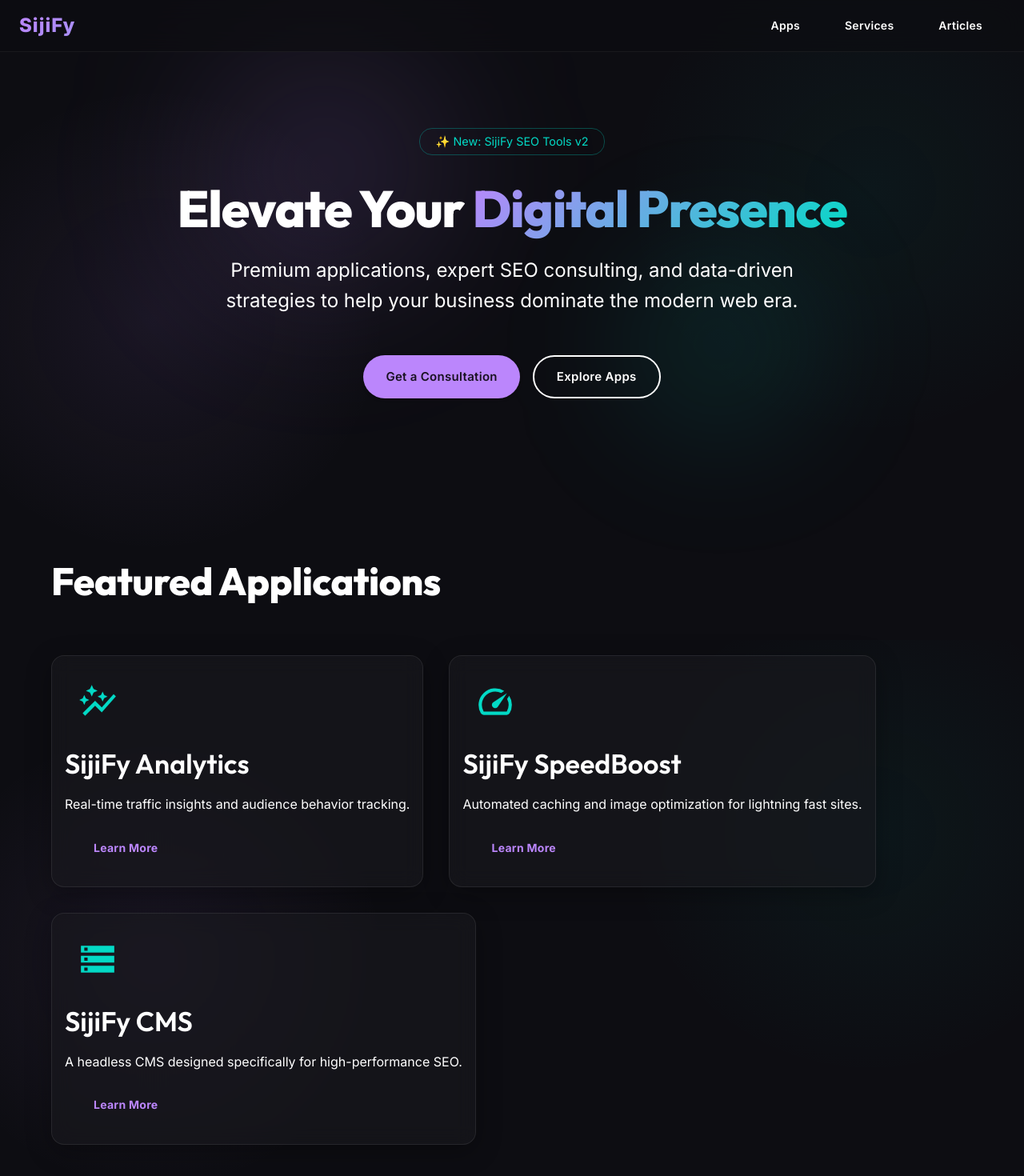
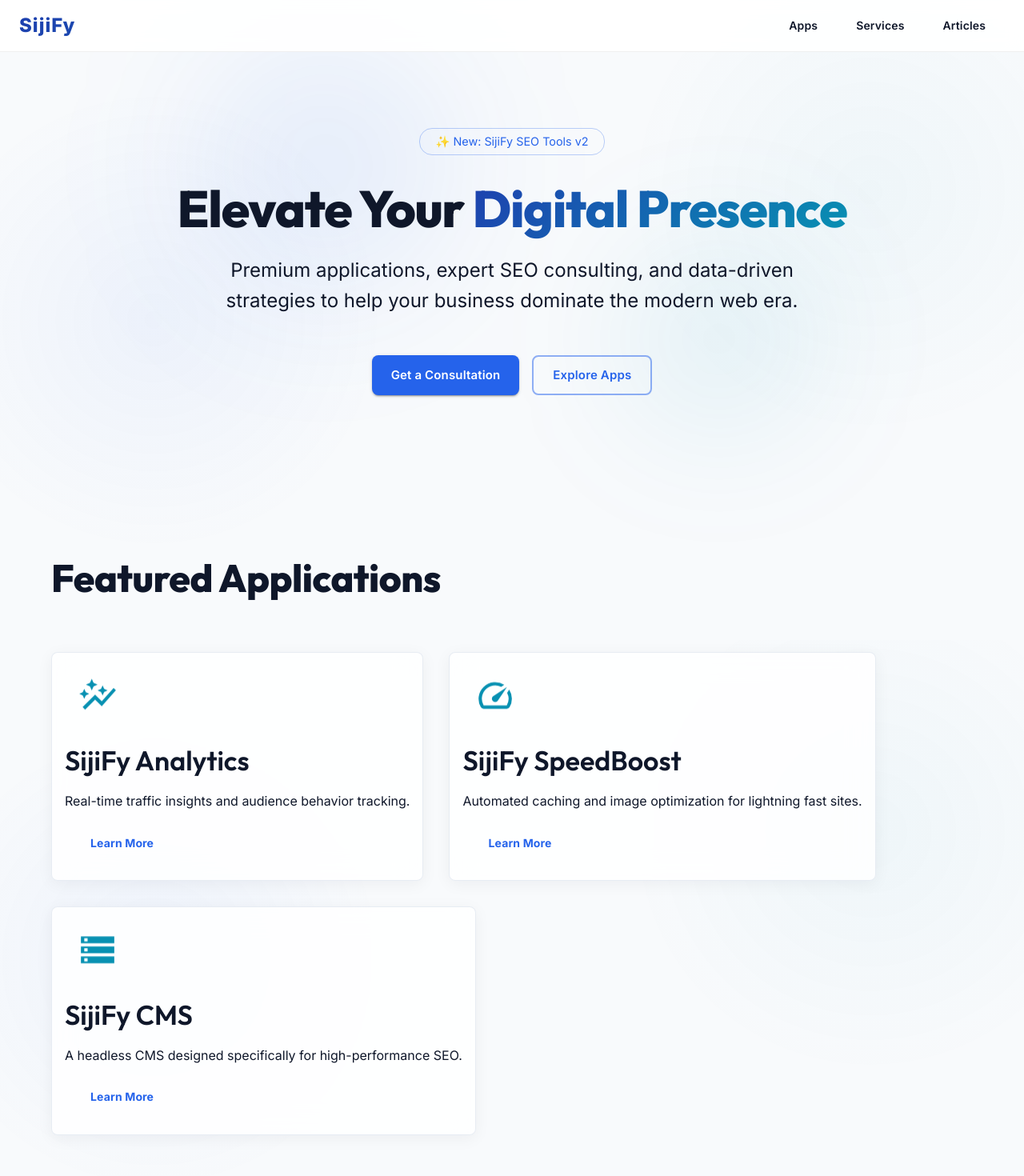
Before and after one commit to sijify/sijify.github.io, a React (Vite) app: page / in a window 1280 px wide. Shown: the top 1470 px of the page at 80% size. Built offline with nearby package versions, Linux system fonts and the light colour scheme.

Commit message:
style: change theme to professional tech blue and teal

```diff
--- a/src/App.jsx
+++ b/src/App.jsx
@@ -36,11 +36,11 @@ const Navbar = () => (
 const Hero = () => (
   <Box component="header" sx={{ pt: { xs: 15, md: 20 }, pb: { xs: 10, md: 15 }, textAlign: 'center', position: 'relative' }} className="animate-fade-in-up">
     {/* Decorative background blur elements */}
-    <Box sx={{ position: 'absolute', top: '10%', left: '20%', width: '300px', height: '300px', background: 'rgba(187,134,252,0.15)', filter: 'blur(100px)', borderRadius: '50%', zIndex: -1 }} className="float-animation" />
-    <Box sx={{ position: 'absolute', bottom: '10%', right: '20%', width: '250px', height: '250px', background: 'rgba(3,218,198,0.1)', filter: 'blur(80px)', borderRadius: '50%', zIndex: -1 }} className="float-animation delay-200" />
+    <Box sx={{ position: 'absolute', top: '10%', left: '20%', width: '300px', height: '300px', background: 'rgba(37,99,235,0.1)', filter: 'blur(100px)', borderRadius: '50%', zIndex: -1 }} className="float-animation" />
+    <Box sx={{ position: 'absolute', bottom: '10%', right: '20%', width: '250px', height: '250px', background: 'rgba(8,145,178,0.08)', filter: 'blur(80px)', borderRadius: '50%', zIndex: -1 }} className="float-animation delay-200" />
 
     <Container maxWidth="md">
-      <Chip label="✨ New: SijiFy SEO Tools v2" color="secondary" variant="outlined" sx={{ mb: 4, px: 1, py: 2, fontSize: '0.9rem', borderColor: 'rgba(3,218,198,0.3)' }} />
+      <Chip label="✨ New: SijiFy SEO Tools v2" color="primary" variant="outlined" sx={{ mb: 4, px: 1, py: 2, fontSize: '0.9rem', borderColor: 'rgba(37,99,235,0.3)' }} />
       <Typography variant="h1" gutterBottom component="h1">
         Elevate Your <span className="text-gradient">Digital Presence</span>
       </Typography>
@@ -51,7 +51,7 @@ const Hero = () => (
         <Button variant="contained" color="primary" size="large" href="#services">
           Get a Consultation
         </Button>
-        <Button variant="outlined" color="inherit" size="large" href="#apps">
+        <Button variant="outlined" color="primary" size="large" href="#apps">
           Explore Apps
         </Button>
       </Box>
@@ -100,7 +100,7 @@ const Products = () => {
 };
 
 const Services = () => (
-  <Box component="section" id="services" sx={{ py: 12, bgcolor: 'rgba(0,0,0,0.3)', borderTop: '1px solid rgba(255,255,255,0.02)' }}>
+  <Box component="section" id="services" sx={{ py: 12, bgcolor: 'rgba(241,245,249,0.8)', borderTop: '1px solid rgba(0,0,0,0.05)' }}>
     <Container>
       <Grid container spacing={8} alignItems="center">
         <Grid item xs={12} md={6} className="animate-fade-in-up">
@@ -113,7 +113,7 @@ const Services = () => (
           <Typography variant="body1" paragraph color="text.secondary" sx={{ fontSize: '1.15rem', lineHeight: 1.8 }}>
             Dominate search engine rankings and drive highly targeted organic traffic to your business. Our team conducts deep technical audits, develops robust content strategies, and builds authoritative backlinks specifically tailored for your niche.
           </Typography>
-          <Button variant="contained" color="secondary" size="large" sx={{ mt: 4, color: '#000' }}>
+          <Button variant="contained" color="secondary" size="large" sx={{ mt: 4 }}>
             Start Growing Today
           </Button>
         </Grid>
@@ -139,7 +139,7 @@ const Articles = () => (
         {[1, 2].map((item, index) => (
           <Grid item key={item} xs={12} md={6}>
             <Box component="article" className="glass-card animate-fade-in-up" sx={{ display: 'flex', alignItems: 'center', p: 3, borderRadius: 4, animationDelay: `${index * 150}ms` }}>
-              <Box sx={{ p: 3, color: 'primary.main', bgcolor: 'rgba(187,134,252,0.1)', borderRadius: 3, mr: 3 }}>
+              <Box sx={{ p: 3, color: 'primary.main', bgcolor: 'rgba(37,99,235,0.08)', borderRadius: 3, mr: 3 }}>
                 <Article sx={{ fontSize: 40 }} />
               </Box>
               <Box sx={{ display: 'flex', flexDirection: 'column' }}>
@@ -162,7 +162,7 @@ const Articles = () => (
 );
 
 const Footer = () => (
-  <Box component="footer" sx={{ bgcolor: '#08080b', py: 8, borderTop: '1px solid rgba(255,255,255,0.05)' }}>
+  <Box component="footer" sx={{ bgcolor: '#f1f5f9', py: 8, borderTop: '1px solid rgba(0,0,0,0.05)' }}>
     <Container>
       <Typography variant="h4" align="center" gutterBottom className="text-gradient" sx={{ fontWeight: 800 }}>
         SijiFy
@@ -171,9 +171,9 @@ const Footer = () => (
         Building the web of tomorrow, today.
       </Typography>
       <Box sx={{ display: 'flex', justifyContent: 'center', gap: 4, mb: 4 }}>
-        <Typography variant="body2" color="text.secondary" sx={{ cursor: 'pointer', '&:hover': { color: 'white' } }}>Privacy Policy</Typography>
-        <Typography variant="body2" color="text.secondary" sx={{ cursor: 'pointer', '&:hover': { color: 'white' } }}>Terms of Service</Typography>
-        <Typography variant="body2" color="text.secondary" sx={{ cursor: 'pointer', '&:hover': { color: 'white' } }}>Contact</Typography>
+        <Typography variant="body2" color="text.secondary" sx={{ cursor: 'pointer', '&:hover': { color: 'primary.main' } }}>Privacy Policy</Typography>
+        <Typography variant="body2" color="text.secondary" sx={{ cursor: 'pointer', '&:hover': { color: 'primary.main' } }}>Terms of Service</Typography>
+        <Typography variant="body2" color="text.secondary" sx={{ cursor: 'pointer', '&:hover': { color: 'primary.main' } }}>Contact</Typography>
       </Box>
       <Typography variant="body2" color="text.secondary" align="center">
         {'© '}
@@ -185,7 +185,6 @@ const Footer = () => (
 );
 
 function App() {
-  // Intersection Observer for scroll animations could be added here for production
   return (
     <Box component="main">
       <Navbar />
--- a/src/index.css
+++ b/src/index.css
@@ -3,9 +3,9 @@
   line-height: 1.5;
   font-weight: 400;
 
-  color-scheme: dark;
-  color: rgba(255, 255, 255, 0.87);
-  background-color: #0d0d12;
+  color-scheme: light;
+  color: #0f172a;
+  background-color: #f8fafc;
 
   font-synthesis: none;
   text-rendering: optimizeLegibility;
@@ -19,9 +19,9 @@ body {
   min-width: 320px;
   min-height: 100vh;
   overflow-x: hidden;
-  background: radial-gradient(circle at 15% 50%, rgba(187, 134, 252, 0.08), transparent 25%),
-              radial-gradient(circle at 85% 30%, rgba(3, 218, 198, 0.05), transparent 25%),
-              #0d0d12;
+  background: radial-gradient(circle at 15% 50%, rgba(37, 99, 235, 0.05), transparent 25%),
+              radial-gradient(circle at 85% 30%, rgba(8, 145, 178, 0.04), transparent 25%),
+              #f8fafc;
   background-attachment: fixed;
 }
 
@@ -30,21 +30,21 @@ body {
   width: 10px;
 }
 ::-webkit-scrollbar-track {
-  background: #0d0d12;
+  background: #f1f5f9;
 }
 ::-webkit-scrollbar-thumb {
-  background: rgba(255,255,255,0.1);
+  background: rgba(15, 23, 42, 0.15);
   border-radius: 5px;
 }
 ::-webkit-scrollbar-thumb:hover {
-  background: rgba(255,255,255,0.2);
+  background: rgba(15, 23, 42, 0.25);
 }
 
 /* Animations */
 @keyframes fadeInUp {
   from {
     opacity: 0;
-    transform: translateY(30px);
+    transform: translateY(20px);
   }
   to {
     opacity: 1;
@@ -54,18 +54,18 @@ body {
 
 @keyframes float {
   0% { transform: translateY(0px); }
-  50% { transform: translateY(-10px); }
+  50% { transform: translateY(-8px); }
   100% { transform: translateY(0px); }
 }
 
 @keyframes pulseGlow {
-  0% { box-shadow: 0 0 0 0 rgba(187, 134, 252, 0.4); }
-  70% { box-shadow: 0 0 0 15px rgba(187, 134, 252, 0); }
-  100% { box-shadow: 0 0 0 0 rgba(187, 134, 252, 0); }
+  0% { box-shadow: 0 0 0 0 rgba(37, 99, 235, 0.3); }
+  70% { box-shadow: 0 0 0 10px rgba(37, 99, 235, 0); }
+  100% { box-shadow: 0 0 0 0 rgba(37, 99, 235, 0); }
 }
 
 .animate-fade-in-up {
-  animation: fadeInUp 0.8s cubic-bezier(0.16, 1, 0.3, 1) forwards;
+  animation: fadeInUp 0.7s cubic-bezier(0.16, 1, 0.3, 1) forwards;
   opacity: 0;
 }
 
@@ -75,26 +75,26 @@ body {
 .delay-400 { animation-delay: 400ms; }
 
 .float-animation {
-  animation: float 6s ease-in-out infinite;
+  animation: float 5s ease-in-out infinite;
 }
 
 .text-gradient {
-  background: linear-gradient(135deg, #bb86fc 0%, #03dac6 100%);
+  background: linear-gradient(135deg, #1e40af 0%, #0891b2 100%);
   -webkit-background-clip: text;
   -webkit-text-fill-color: transparent;
   background-clip: text;
 }
 
 .glass-card {
-  background: rgba(25, 25, 30, 0.6) !important;
-  backdrop-filter: blur(12px);
-  border: 1px solid rgba(255, 255, 255, 0.08) !important;
-  box-shadow: 0 8px 32px 0 rgba(0, 0, 0, 0.3) !important;
-  transition: all 0.4s cubic-bezier(0.175, 0.885, 0.32, 1.275) !important;
+  background: rgba(255, 255, 255, 0.85) !important;
+  backdrop-filter: blur(16px);
+  border: 1px solid rgba(226, 232, 240, 0.8) !important;
+  box-shadow: 0 4px 20px 0 rgba(15, 23, 42, 0.05) !important;
+  transition: all 0.3s cubic-bezier(0.4, 0, 0.2, 1) !important;
 }
 
 .glass-card:hover {
-  transform: translateY(-8px) scale(1.02);
-  border-color: rgba(187, 134, 252, 0.3) !important;
-  box-shadow: 0 15px 45px rgba(187, 134, 252, 0.15) !important;
+  transform: translateY(-4px);
+  border-color: rgba(37, 99, 235, 0.2) !important;
+  box-shadow: 0 12px 30px rgba(37, 99, 235, 0.1) !important;
 }
--- a/src/theme.js
+++ b/src/theme.js
@@ -2,24 +2,24 @@ import { createTheme } from '@mui/material/styles';
 
 const theme = createTheme({
   palette: {
-    mode: 'dark',
+    mode: 'light',
     primary: {
-      main: '#bb86fc', // Vivid Purple
-      light: '#d0a9fd',
-      dark: '#825db0',
+      main: '#2563eb', // Tech Blue
+      light: '#60a5fa',
+      dark: '#1e40af',
     },
     secondary: {
-      main: '#03dac6', // Cyan/Teal
-      light: '#66fff9',
-      dark: '#00a896',
+      main: '#0891b2', // Professional Teal
+      light: '#22d3ee',
+      dark: '#155e75',
     },
     background: {
-      default: '#0d0d12', // Deep space dark
-      paper: '#15151e',
+      default: '#f8fafc', // Very soft slate (almost white)
+      paper: '#ffffff',
     },
     text: {
-      primary: '#ffffff',
-      secondary: 'rgba(255, 255, 255, 0.7)',
+      primary: '#0f172a',
+      secondary: '#475569',
     }
   },
   typography: {
@@ -30,6 +30,7 @@ const theme = createTheme({
       fontWeight: 800,
       letterSpacing: '-0.02em',
       lineHeight: 1.1,
+      color: '#0f172a',
     },
     h2: {
       fontFamily: '"Outfit", sans-serif',
@@ -49,25 +50,35 @@ const theme = createTheme({
     button: {
       textTransform: 'none',
       fontWeight: 600,
-      letterSpacing: '0.02em',
+      letterSpacing: '0.01em',
     },
   },
   shape: {
-    borderRadius: 16,
+    borderRadius: 8, // Slightly more square for professional tech look
   },
   components: {
     MuiButton: {
       styleOverrides: {
         root: {
-          borderRadius: 30,
-          padding: '12px 28px',
+          borderRadius: 8, // Match professional look
+          padding: '10px 24px',
           transition: 'all 0.3s ease',
         },
         containedPrimary: {
-          background: 'linear-gradient(135deg, #bb86fc 0%, #825db0 100%)',
-          boxShadow: '0 4px 15px rgba(187, 134, 252, 0.3)',
+          background: 'linear-gradient(135deg, #2563eb 0%, #1e40af 100%)',
+          boxShadow: '0 4px 12px rgba(37, 99, 235, 0.25)',
+          color: '#ffffff',
           '&:hover': {
-            boxShadow: '0 6px 20px rgba(187, 134, 252, 0.5)',
+            boxShadow: '0 6px 16px rgba(37, 99, 235, 0.35)',
+            transform: 'translateY(-2px)',
+          }
+        },
+        containedSecondary: {
+          background: 'linear-gradient(135deg, #0891b2 0%, #155e75 100%)',
+          boxShadow: '0 4px 12px rgba(8, 145, 178, 0.25)',
+          color: '#ffffff',
+          '&:hover': {
+            boxShadow: '0 6px 16px rgba(8, 145, 178, 0.35)',
             transform: 'translateY(-2px)',
           }
         },
@@ -76,6 +87,7 @@ const theme = createTheme({
           '&:hover': {
             borderWidth: '2px',
             transform: 'translateY(-2px)',
+            background: 'rgba(37, 99, 235, 0.04)',
           }
         }
       },
@@ -83,9 +95,10 @@ const theme = createTheme({
     MuiAppBar: {
       styleOverrides: {
         root: {
-          background: 'rgba(13, 13, 18, 0.7)',
-          backdropFilter: 'blur(20px)',
-          borderBottom: '1px solid rgba(255,255,255,0.05)',
+          background: 'rgba(255, 255, 255, 0.9)',
+          backdropFilter: 'blur(10px)',
+          borderBottom: '1px solid rgba(0,0,0,0.06)',
+          color: '#0f172a',
         }
       }
     }
```
